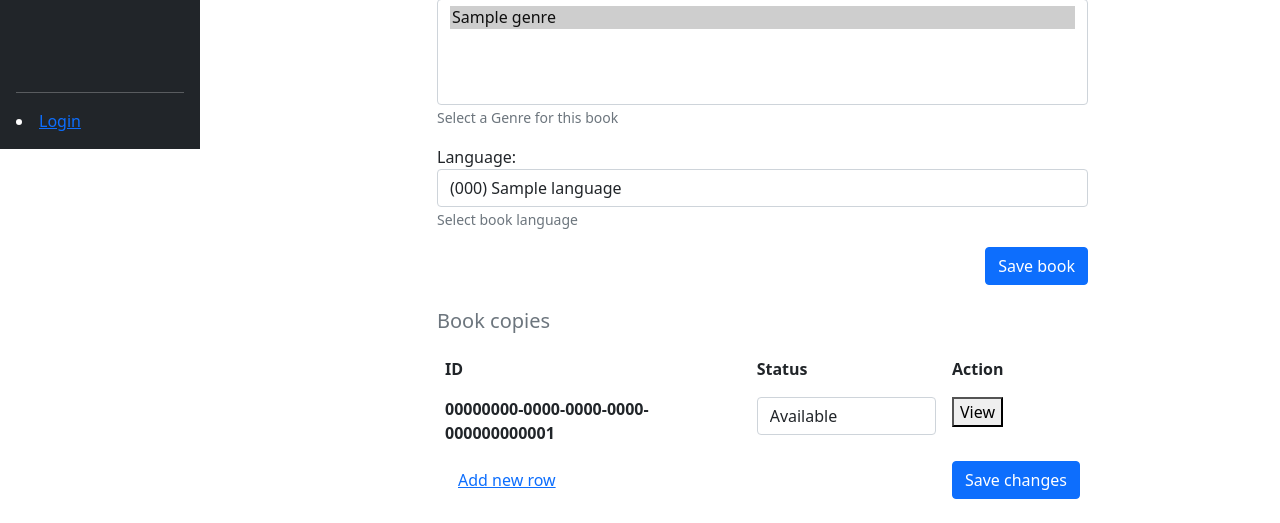
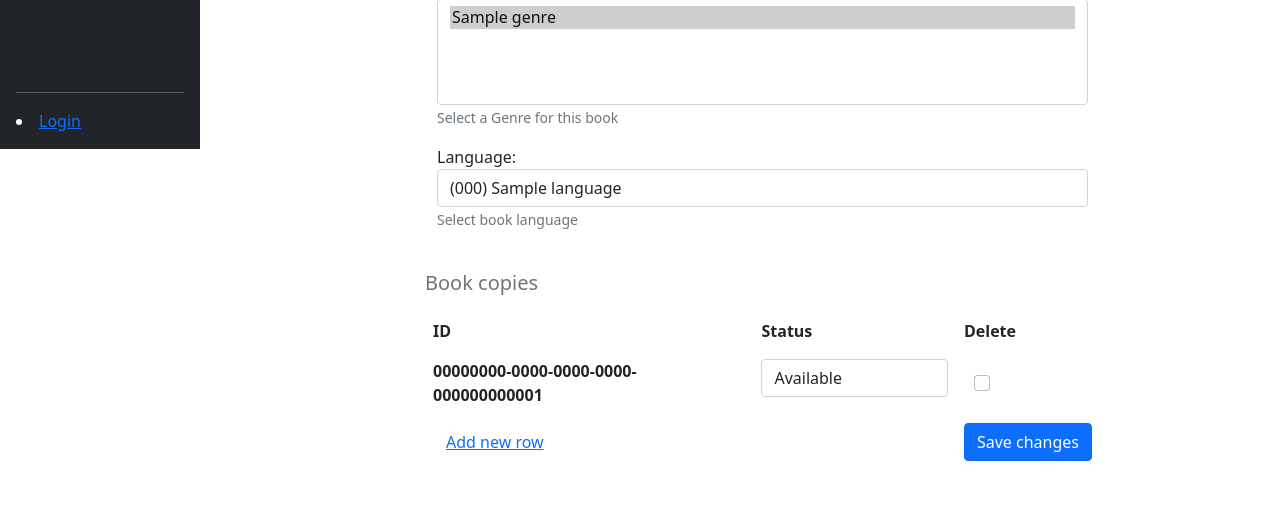
Before and after one commit to rexbrandy/library_app, a Django app: page /book/1/update in a window 1280 px wide. Shown: the part 651-1174 px from the top of the page. After the commit the page ends 1112 px from the top, so only its background shows below. Run offline with Django 4.2, Linux system fonts and the light colour scheme; tables that the repository leaves empty hold one stand-in row (values such as "Sample post"); some libraries are stand-ins or nearby versions.

Commit message:
Finished book instance formset

```diff
--- a/catalog/models.py
+++ b/catalog/models.py
@@ -60,6 +60,9 @@ class Book(models.Model):
     def is_available(self):
         return bool(self.bookinstance_set.all().count() > 0)
 
+    def copies_available(self):
+        return self.bookinstance_set.filter(status__exact='a').count()
+
 
 class BookInstance(models.Model):
     id = models.UUIDField(primary_key=True, default=uuid.uuid4)
--- a/catalog/templates/catalog/book_detail.html
+++ b/catalog/templates/catalog/book_detail.html
@@ -17,7 +17,7 @@
     <p><strong>Summary:</strong> {{ book.summary }}</p>
     <p><strong>Language:</strong> {{ book.language }}</p>
     <p><strong>Genre:</strong> {{ book.genre.all|join:", " }}</p>
-    <p><strong>Copies Available:</strong> {{ book.bookinstance_set.all.count }}</p>
+    <p><strong>Copies Available:</strong> {{ book.copies_available }}</p>
     <br>
     {% if perms.catalog.can_mark_returned %}
     <a href="{% url 'book-update' book.pk %}" class="btn btn-link">Edit</a>
--- a/catalog/templates/catalog/book_form.html
+++ b/catalog/templates/catalog/book_form.html
@@ -14,70 +14,19 @@
 
   <div class="col-9">
 
-    <div class="row">
-      <form action="" method="post ">
-        <input type="hidden" name="which_form" value="book_form">
-        {% csrf_token %}
+    <form action="" method="post"  enctype="multipart/form-data" novalidate>
+      {% csrf_token %}
+      <div class="row mb-3">
         {% include 'form_snippet.html' %}
-        <div class="mb-3 text-end">
-          <button type="submit" class="btn btn-primary">Save book</button>
-        </div>
-      </form>
-    </div>
+      </div>
 
-    <div class="row">
-      <form action="" method="post" enctype="multipart/form-data">
-        {% csrf_token %}
-        {{ book_instance_formset.management_form }}
-        <input type="hidden" name="book_id" value="{{ form.instance.id }}">
-        <input type="hidden" name="which_form" value="book_instance_form">
-        <table class="table table-hover table-borderless caption-top" style="padding-left: 12;">
-          <caption class="h5" style="font-weight: normal;">Book copies</caption>
-          <thead>
-            <tr>
-              <th scope="col">ID</th>
-              <th scope="col" style="width: 30%;">Status</th>
-              <th scope="col">Action</th>
-            </tr>
-          </thead>
-          <tbody>
+      {% if book_instance_formset %}
+      <div class="row">
+        {% include 'catalog/book_instance_formset.html' %}
+      </div>
+      {% endif %}
 
-              {% load widget_tweaks %}
-              {% for book_instance_form in book_instance_formset %}
-              <tr>
-                <th scope="row">{{ book_instance_form.id.value }}</th>
-                <td>
-                  {% render_field book_instance_form.id hidden=True %}
-                  {% render_field book_instance_form.status class='form-control' %}
-                </td>
-                <td>
-                  <button>
-                    View
-                  </button>
-                </td>
-              </tr>
-              {% endfor %}
-          </tbody>
-          <tfoot>
-            <tr>
-              <td><button class="btn btn-link">Add new row</button></td>
-              <td></td>
-              <td><input class="btn btn-primary" type="submit" value="Save changes"></td>
-            </tr>
-          </tfoot>
-        </table>
-      </form>
-    </div>
+    </form>
   </div>
 </div>
 {% endblock %}
-
-{% block scripts %}
-<script>
-  function saveChanges(status_value, id) {
-    console.log(status_value, id);
-
-
-  }
-</script>
-{% endblock %}
--- /dev/null
+++ b/catalog/templates/catalog/book_instance_formset.html
@@ -0,0 +1,54 @@
+<table class="table table-hover table-borderless caption-top" style="padding-left: 12;" id='bookInstaneTable'>
+    <caption class="h5" style="font-weight: normal;">Book copies</caption>
+    <thead>
+    <tr>
+        <th scope="col">ID</th>
+        <th scope="col" style="width: 30%;">Status</th>
+        <th scope="col">Delete</th>
+    </tr>
+    </thead>
+    <tbody>
+    {{ book_instance_formset.management_form }}
+    {% load widget_tweaks %}
+    {% for book_instance_form in book_instance_formset %}
+    <tr id='book_instance_tr_{{ forloop.counter }}'>
+        <th scope="row">{{ book_instance_form.id.value }}</th>
+        <td>
+          {% render_field book_instance_form.id hidden=True %}
+          {% if book_instance_form.status.value == 'o' %}
+            {% render_field book_instance_form.status hidden=True %}
+            {% render_field book_instance_form.status class='form-control' disabled=True %}
+          {% else %}
+            {% render_field book_instance_form.status class='form-control' %}
+          {% endif %}
+        </td>
+        <td style="vertical-align: middle; padding-left: 18px;" >
+          {% if book_instance_formset.can_delete and book_instance_form.status.value != 'o'%}
+            {% render_field book_instance_form.DELETE class='form-check-input' %}
+          {% endif %}
+        </td>
+    </tr>
+    {% endfor %}
+    </tbody>
+    <tfoot>
+    <tr>
+        <td><button type="button" class="btn btn-link" onclick="addBookInstance()">Add new row</button></td>
+        <td></td>
+        <td><input class="btn btn-primary" type="submit" value="Save changes"></td>
+    </tr>
+    </tfoot>
+</table>
+
+{% block scripts %}
+<script>
+  function addBookInstance() {
+    total_forms = document.getElementById('id_form-TOTAL_FORMS');
+    my_table = document.getElementById('bookInstanceTable');
+    row = document.getElementById('book_instance_tr_'+total_forms.value).cloneNode(true);
+
+    console.log(row);
+    console.log(row.querySelectorAll('.initial-form-2-id_form-2-id'));
+
+  }
+</script>
+{% endblock %}
--- a/catalog/views.py
+++ b/catalog/views.py
@@ -46,28 +46,32 @@ class BookUpdate(generic.edit.UpdateView):
     model = Book
     fields = '__all__'
 
-    def get_context_data(self):
+    def get_context_data(self, **kwargs):
         context = super().get_context_data()
 
         book_instances_qs = BookInstance.objects.all().filter(book=self.kwargs['pk'])
-        BookInstanceFormset = modelformset_factory(BookInstance, extra=0, fields=['status', 'book'])
+        BookInstanceFormset = modelformset_factory(BookInstance, extra=0, can_delete=True, fields=['status', 'id'])
+
+        #if self.request.POST:
+        #    context['book_instance_formset'] = BookInstanceFormset(self.request.POST, queryset=book_instances_qs)
+        #else:
         context['book_instance_formset'] = BookInstanceFormset(queryset=book_instances_qs)
 
         return context
 
     def post(self, request, **kwargs):
-        if request.POST['which_form'] == 'book_form':
-            pass
+        BookInstanceFormset = modelformset_factory(BookInstance, extra=0, can_delete=True, fields=['status', 'id'])
+        formset = BookInstanceFormset(request.POST)
 
-        elif request.POST['which_form'] == 'book_instance_form':
-            BookInstanceFormset = modelformset_factory(BookInstance, extra=0, fields=['id','status'])
-            formset = BookInstanceFormset(request.POST)
-
-            if formset.is_valid():
-                for form in formset:
+        print(formset.is_valid())
+        print(formset.errors)
+        if formset.is_valid():
+            for form in formset:
+                print(form.is_valid())
+                if form.is_valid():
                     form.save()
 
-                return redirect('book-detail', self.kwargs['pk'])
+        return super(BookUpdate, self).post(request, **kwargs)
 
 
 
```
Also changed, not shown: templates/form_snippet.html (+21 -6 lines).
